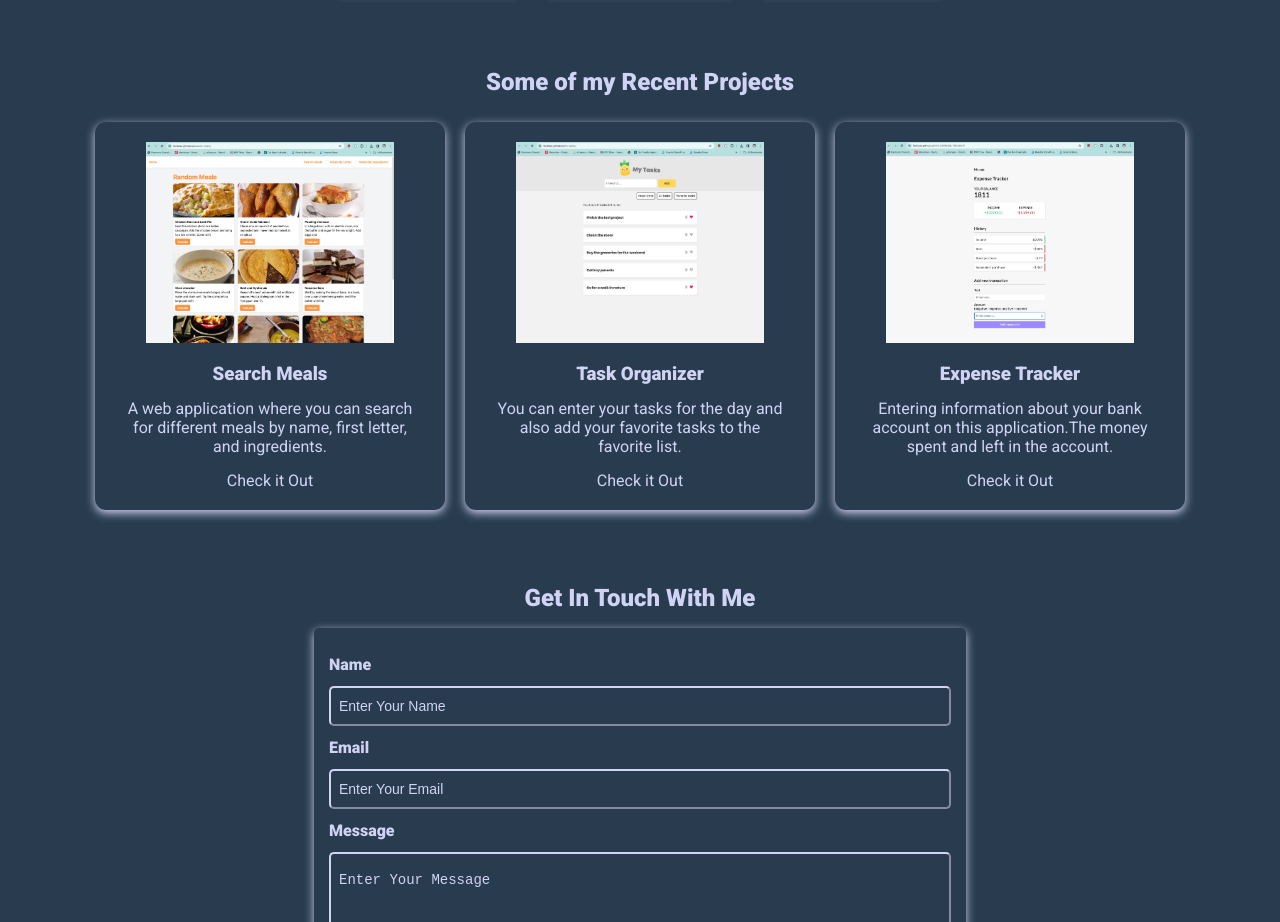
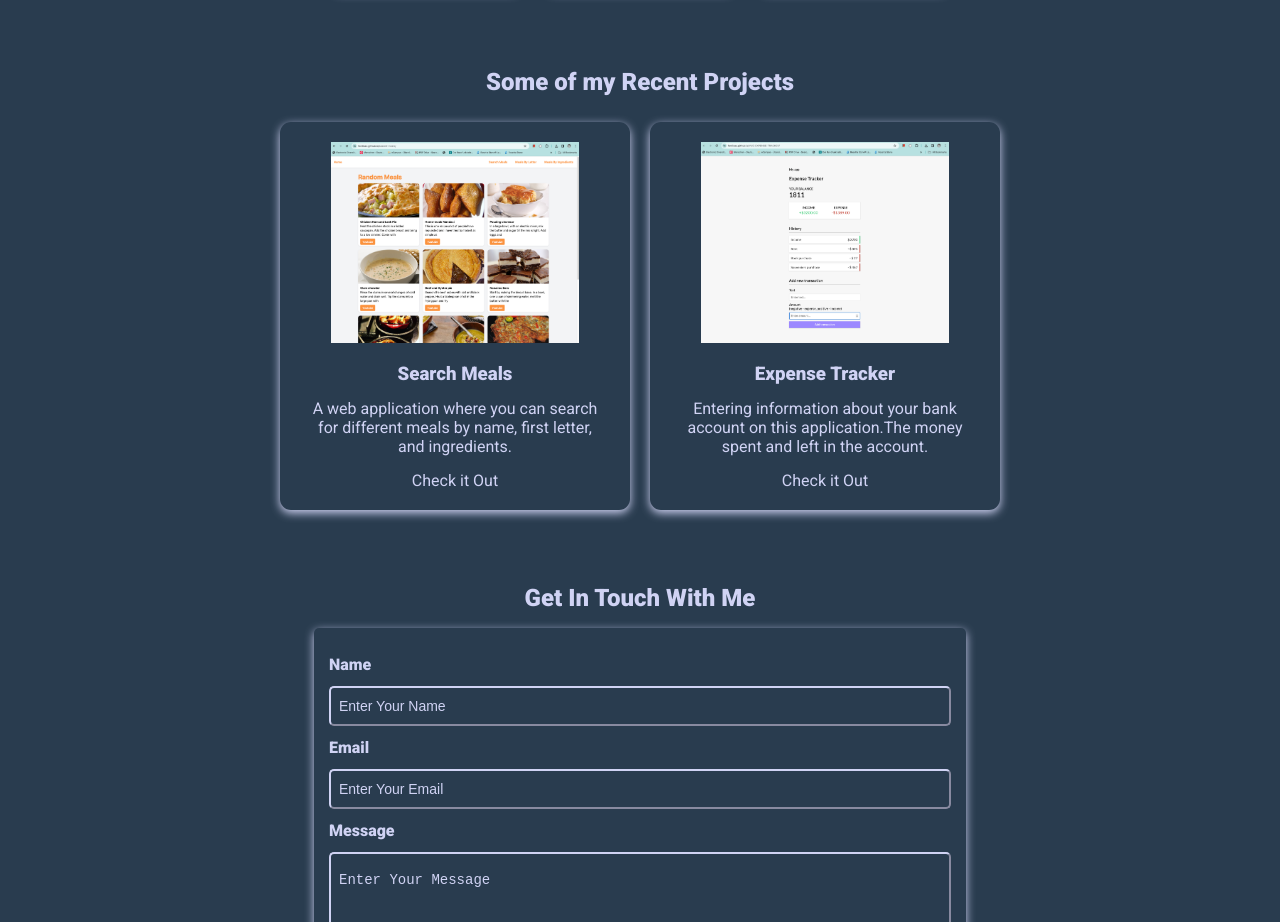
Before and after one commit to fardisaz/fardis-portfolio, a plain HTML site: page index.html in a window 1280 px wide. Shown: the part 1520-2442 px from the top of the page. Drawn offline with nearby package versions, Linux system fonts and the light colour scheme.

Commit message:
my task application is under the construction

```diff
--- a/index.html
+++ b/index.html
@@ -170,7 +170,7 @@
             >Check it Out</a
           >
         </div>
-        <div class="project-container project-card">
+        <!--  <div class="project-container project-card">
           <a
             target="_blank"
             href="https://fardisaz.github.io/my-tasks/"
@@ -201,6 +201,7 @@
             >Check it Out</a
           >
         </div>
+        -->
         <div class="project-container project-card">
           <a
             target="_blank"
```
